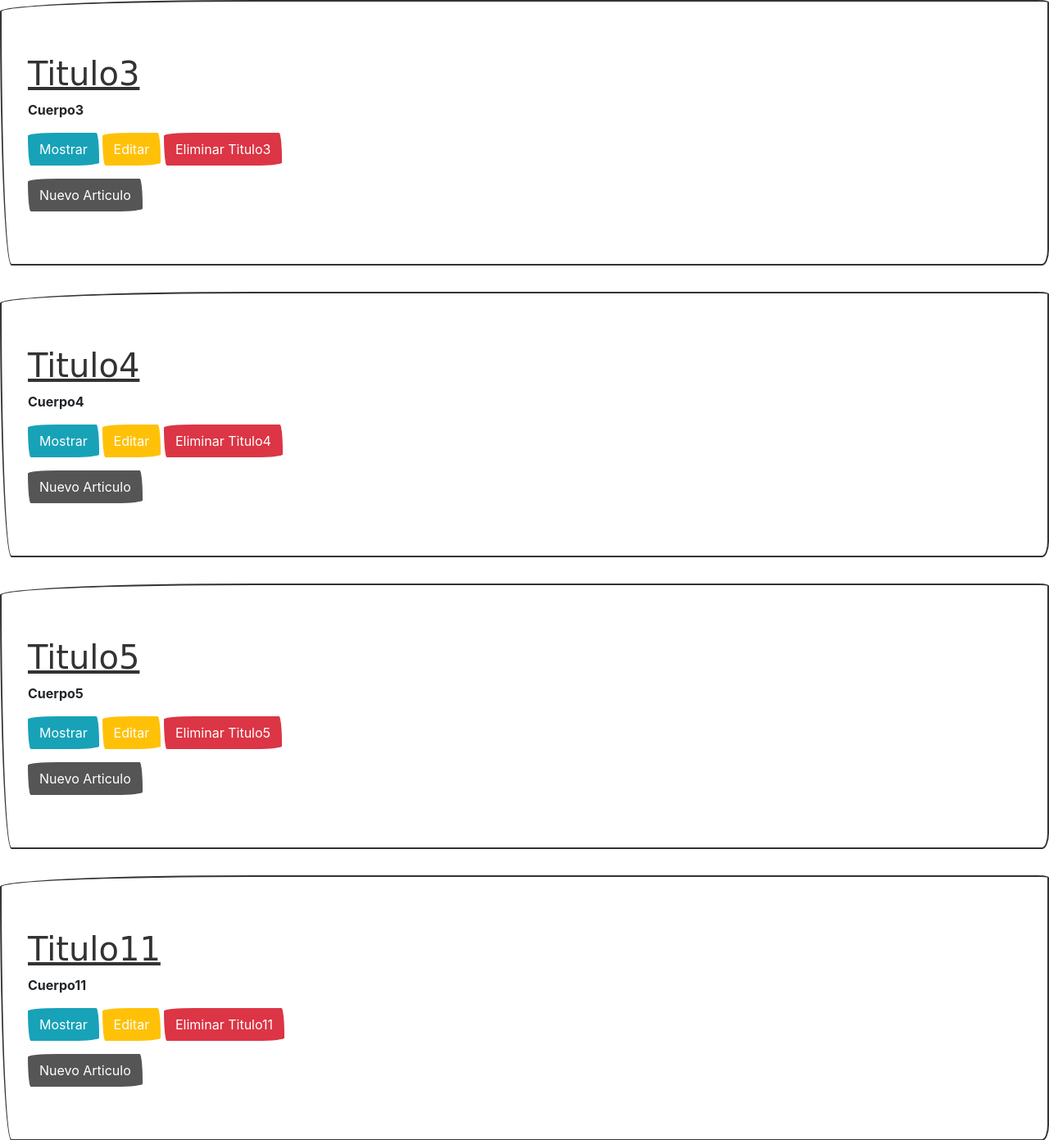
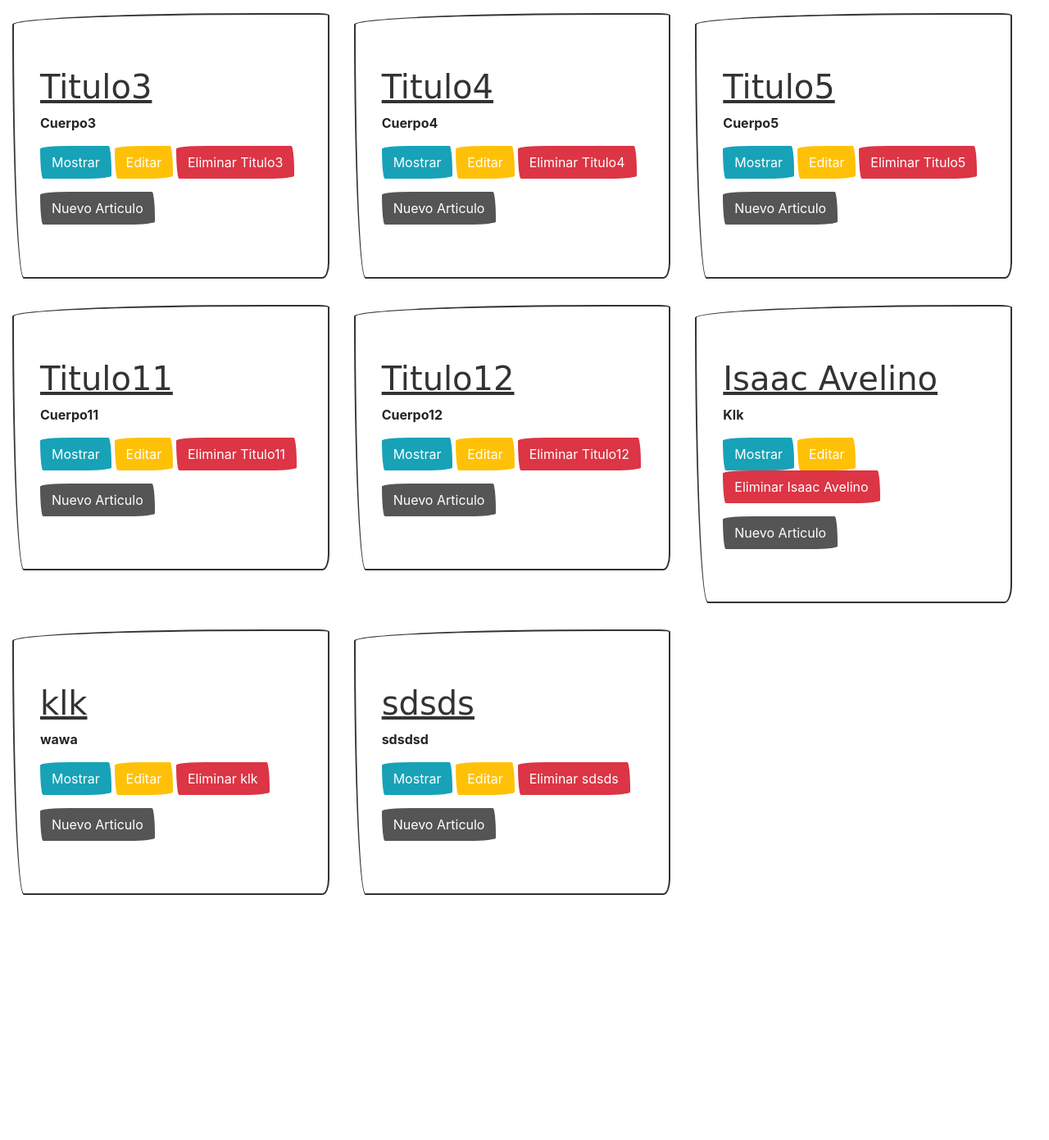
Before and after one commit to mrcruzer/blog-ruby, a Rails app: page / in a window 1280 px wide. Shown: the part 60-1451 px from the top of the page at 82% size. After the commit the page ends 1152 px from the top, so only its background shows below. Run offline with Rails 7, Linux system fonts and the light colour scheme; data comes from the database, SQL or seed files in the repository; both versions use the stored data as it was after the commit; style sheets or scripts are compiled from the project's sources; some libraries are stand-ins or nearby versions; some web fonts are replaced.

Commit message:
Update-6

```diff
--- a/app/views/articles/index.html.erb
+++ b/app/views/articles/index.html.erb
@@ -1,16 +1,18 @@
+<div class="row mt-3 container-fluid">
     <% @articles.each do |article| %>
-
+        <div class="col-sm-12 col-md-4 col-lg-4">
             <div class="jumbotron">
-
                 <h1><%= link_to article.title, article %></h1>
                 <p><%= article.body %></p>
 
                 <%= link_to "Mostrar", article, class: "btn btn-info"%>
                 <%= link_to "Editar", edit_article_path(article), class: "btn btn-warning" %>
-        <%= link_to "Eliminar #{article.title}", article, class: "btn btn-danger", method: :delete, data: {confirm: "Estas Seguro?"} %>
+                <%= link_to "Eliminar #{article.title}", article, method: :delete, data: {confirm: "Estas Seguro?"}, class: "btn btn-danger" %>
                 <div class= "mt-3">
                     <%= link_to "Nuevo Articulo", new_article_path, class: "btn btn-secondary"%>
                 </div>
             </div>
+        </div>
+    <% end %>
 
-<% end %>
+</div>
```
Also changed, not shown: db/development.sqlite3, 1 other file. Lines whose indentation alone changed are shown as unchanged.
